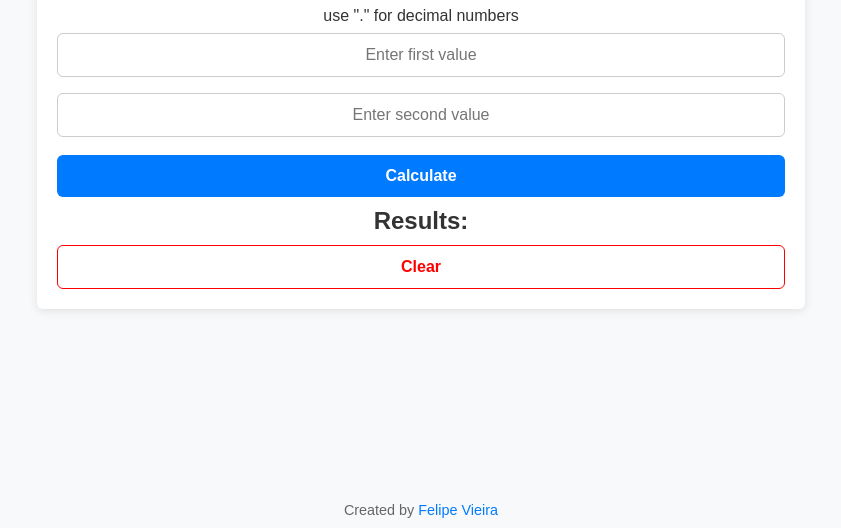
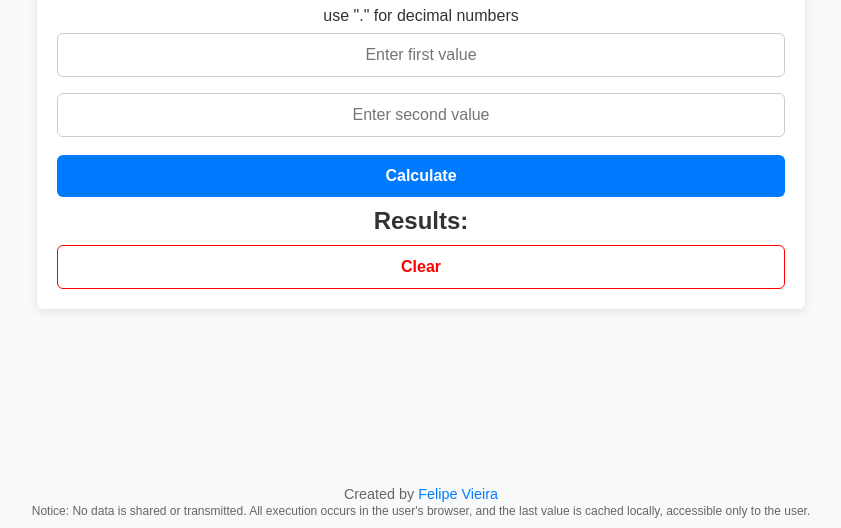
Before and after one commit to FelipeVieir4/calculadora-de-desconto, a plain HTML site: page index.html in a window 1280 px wide. Shown: the part 272-800 px from the top of the page, without its empty margins (219-1060 px from the left). Drawn offline with nearby package versions, Linux system fonts and the light colour scheme.

Commit message:
footer updated

```diff
--- a/index.html
+++ b/index.html
@@ -28,7 +28,9 @@
 
   <footer>
     <p>Created by <a href="https://github.com/FelipeVieir4" target="_blank">Felipe Vieira</a></p>
+    <span>Notice: No data is shared or transmitted. All execution occurs in the user's browser, and the last value is cached locally, accessible only to the user.</span>
   </footer>
+
 </body>
 
 </html>
--- a/styles.css
+++ b/styles.css
@@ -146,6 +146,11 @@ footer a:hover {
   text-decoration: underline;
 }
 
+footer span {
+  margin: 0 5px;
+  font-size: smaller;
+}
+
 /* Resultados */
 .results {
   display: flex;
```
